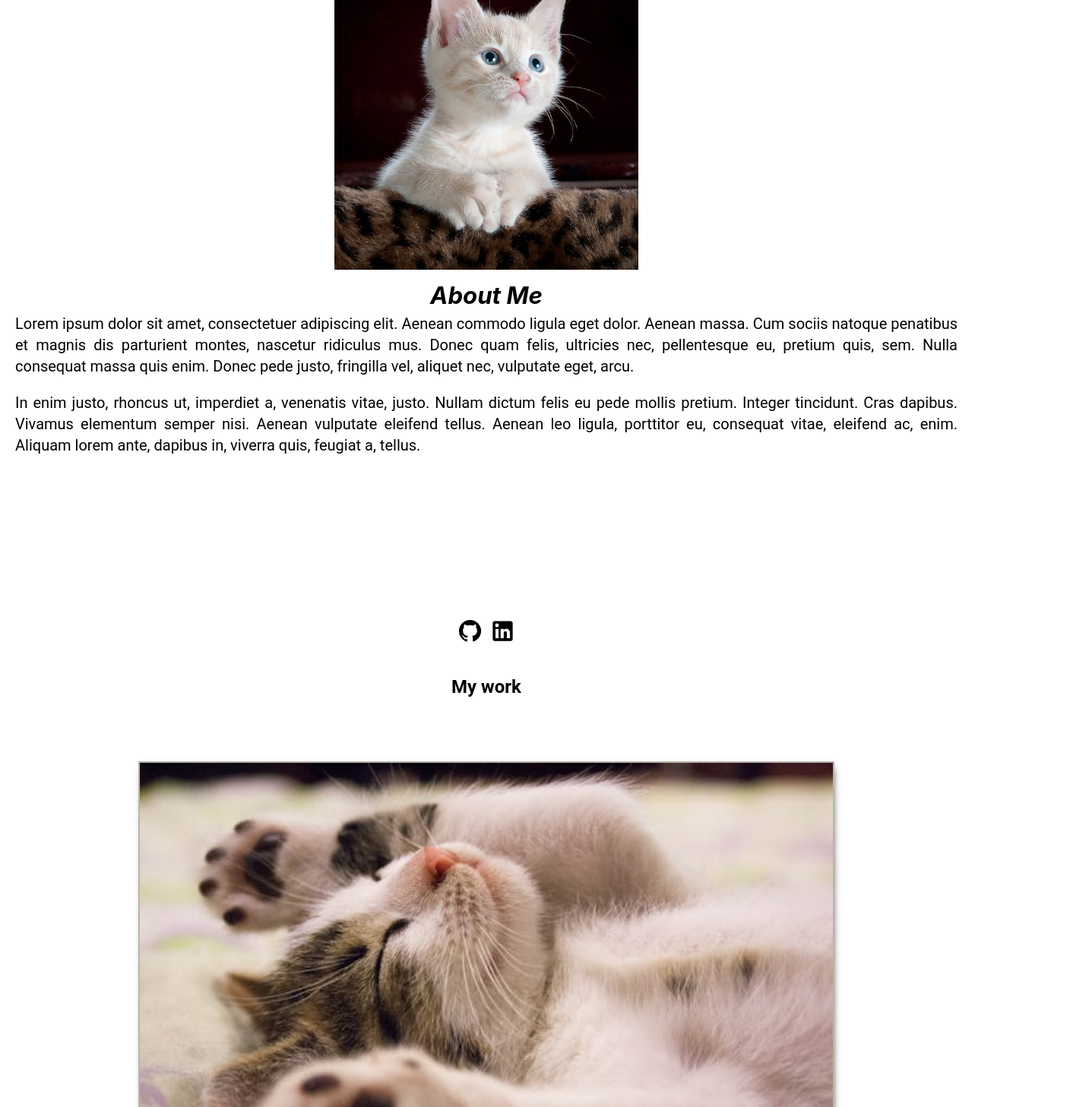
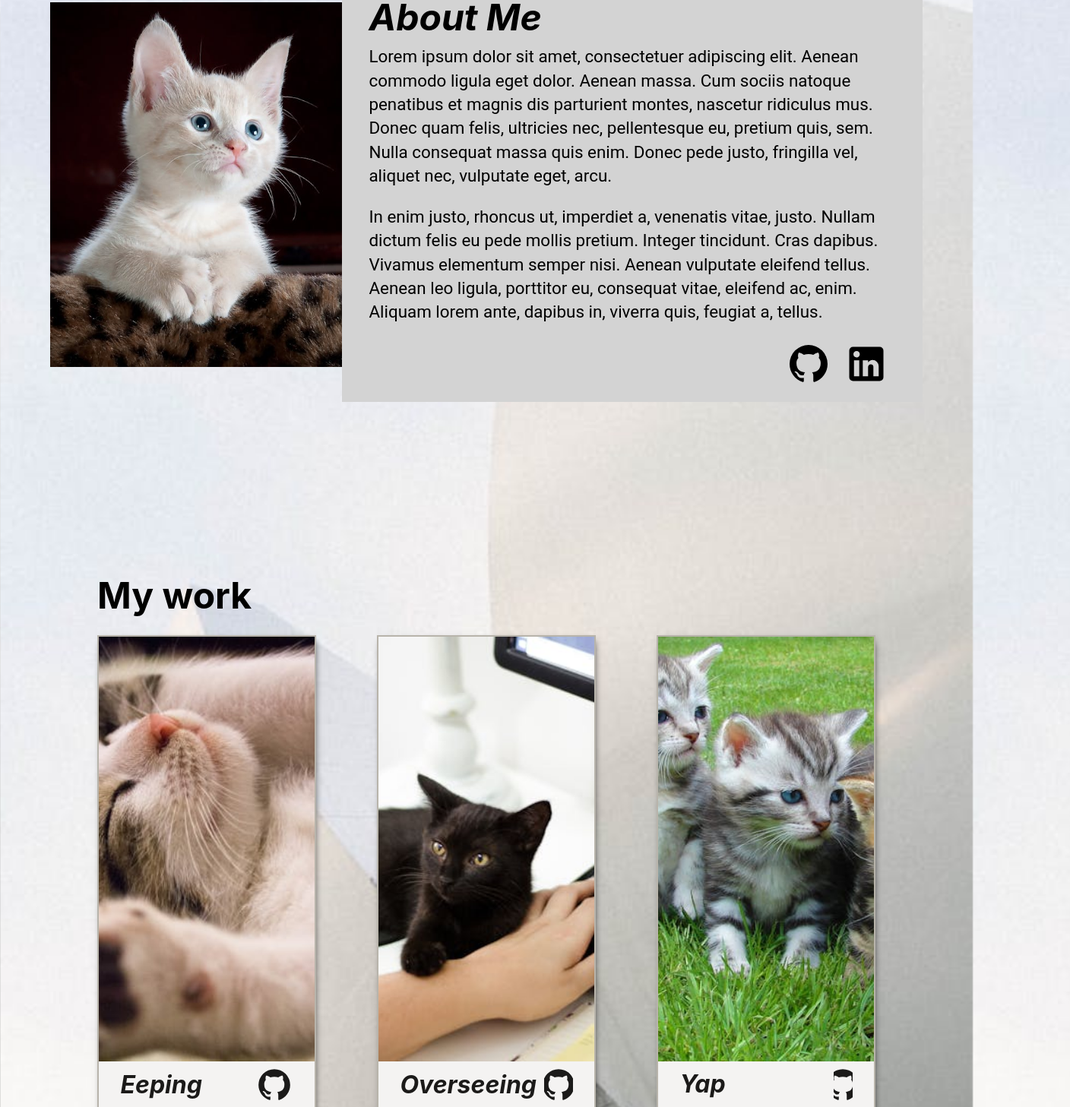
Before and after one commit to Callumacourt/homePage, a website built with webpack: page src/index.html in a window 1280 px wide. Shown: the part 103-1560 px from the top of the page at 76% size, 1408 px wide, since content can reach past the window. Built offline with nearby package versions, Linux system fonts and the light colour scheme.

Commit message:
desktop styling

```diff
--- a/src/index.html
+++ b/src/index.html
@@ -6,14 +6,12 @@
     <title>Callum's Homepage - About Me</title>
 </head>
 <body>
-<div class="fixed-background">
   <div class="content">
 <header>
+  <div class="wrapper">
     <div class="imageContainer">
         <!-- Portrait image will be appended here -->
     </div>
-</header>
-<main>
     <section class="aboutContainer">
       <div class="headerContainer">
           <h1>About Me</h1>
@@ -35,10 +33,12 @@
           </a>
       </div>
   </section>
-
+  </div>
+</header>
+<main>
     <section class="workSection">
+          <h2 class="workHeader">My work</h2>
     <div class="myWork">
-    <h2 class="workHeader">My work</h2>
 
     <!-- Project Section-->
 
@@ -124,7 +124,6 @@
   <div class="footerPortrait"></div>
 </footer>
   </div>
-</div>
 <script src="/dist/main.js"></script>
 </body>
 </html>
--- a/src/style.css
+++ b/src/style.css
@@ -1,4 +1,6 @@
-/* CSS reset */
+/* ------------------------------------
+   CSS Reset
+------------------------------------ */
 
 *,
 .iconContainer::before,
@@ -38,59 +40,88 @@ h6 {
   isolation: isolate;
 }
 
-/* end of reset */
+/* ------------------------------------
+   Variables
+------------------------------------ */
 
+:root {
+  --primary-color: #7d7f7c;
+  --secondary-color: #b8b4ab;
+  --text-color: #d4d2cf;
+  --font-main: 'Roboto', sans-serif;
+  --font-accent: 'Inter', sans-serif;
+  --fade-in-duration: 1s;
+}
 
-@import url('https://fonts.googleapis.com/css2?family=Roboto:ital,wght@0,100;0,300;0,400;0,500;0,700;0,900;1,100;1,300;1,400;1,500;1,700;1,900&display=swap');
-@import url('https://fonts.googleapis.com/css2?family=DM+Sans:ital,opsz,wght@0,9..40,100..1000;1,9..40,100..1000&family=Inter:ital,opsz,wght@0,14..32,100..900;1,14..32,100..900&family=Roboto:ital,wght@0,100;0,300;0,400;0,500;0,700;0,900;1,100;1,300;1,400;1,500;1,700;1,900&display=swap');
-
+/* ------------------------------------
+   Global Styles
+------------------------------------ */
 
 body {
+  font-family: var(--font-main);
   line-height: 1.5;
   -webkit-font-smoothing: antialiased;
   background-image: url(./assets/images/background.jpg);
   background-position: center;
   background-repeat: no-repeat;
-  background-attachment:fixed;
+  background-attachment: fixed;
+  background-size: cover;
   opacity: 0;
-  animation: fadeIn 1s ease-in forwards;
-  font-family: 'Roboto', sans-serif;
+  animation: fadeIn var(--fade-in-duration) ease-in forwards;
 }
 
-html{
+html {
   scroll-behavior: smooth;
 }
 
+/* ------------------------------------
+   Typography
+------------------------------------ */
+
+h1,
+h2,
+h3,
+h4,
+h5,
+h6 {
+  font-family: var(--font-accent);
+}
+
+.textContainer p,
+.workTxtContainer p {
+  line-height: 1.4;
+  font-size: clamp(1.2rem, 2vw, 1.25rem);
+  margin: 0 1em 1em;
+}
+
+/* ------------------------------------
+   Layout
+------------------------------------ */
+
+.wrapper {
+  overflow: hidden;
+}
+
+/* ------------------------------------
+   Header
+------------------------------------ */
+
 header {
-  display: flex;
-  justify-content: center;
-  align-items: center;
+  display: grid;
+  justify-items: center;
   padding-top: 5vh;
 }
 
-.fade-in {
-  opacity: 0;
-  animation: fadeIn 1s ease-in forwards;
+.headerContainer {
+  padding-top: 0.5em;
+  font-size: 1.3em;
+  font-family: var(--font-accent);
+  font-style: italic;
 }
 
-@keyframes fadeIn {
-  to {
-      opacity: 1;
-  }
-}
-
-
-.imageContainer {
-  width: 60%;
-  max-width: 400px;
-  overflow: hidden;
-}
-
-.imageContainer img {
-  width: 100%;
-  height: auto;
-  object-fit: cover;
-}
+/* ------------------------------------
+   About Section
+------------------------------------ */
 
 .aboutContainer {
   display: grid;
@@ -98,19 +129,30 @@ header {
   justify-items: center;
 }
 
-.headerContainer {
-  padding-top: 0.5em;
-  font-size: 1.3em;
-  font-family: 'Inter', sans-serif;
+.headerContainer h1 {
+  margin-left: 15px;
+  font-size: calc(2.6rem + 0.5vw);
   font-style: italic;
 }
 
-.textContainer p {
-  line-height: 1.4;
-  font-size: clamp(1.2rem, 2vw, 1.25rem);
-  margin: 0 1em 1em;
-  text-align: justify;
+.aboutContainer p {
+  font-size: calc(1rem + 0.5vw);
 }
+
+/* ------------------------------------
+   Image Container
+------------------------------------ */
+
+.imageContainer img {
+  padding: 10vmin;
+  width: 100%;
+  height: auto;
+  object-fit: cover;
+}
+
+/* ------------------------------------
+   Icon Container
+------------------------------------ */
 
 .iconContainer {
   width: 100%;
@@ -126,10 +168,22 @@ header {
   max-width: 35px;
 }
 
+.footerIconContainer {
+  display: flex;
+  justify-content: center;
+  gap: 5%;
+  margin-bottom: 20%;
+}
+
+/* ------------------------------------
+   Work Section
+------------------------------------ */
+
 .workSection {
   width: 100%;
   display: flex;
-  justify-content: center;
+  flex-direction: column;
+  align-items: center;
   margin-bottom: 30%;
 }
 
@@ -155,23 +209,29 @@ header {
   padding: 20px;
 }
 
+/* ------------------------------------
+   Project Section
+------------------------------------ */
+
 .project {
   display: grid;
+  height: auto;
+  min-width: 100%;
   grid-template-rows: auto 1fr;
   justify-items: center;
   padding: 2px;
-  background-color: #b8b4ab;
+  background-color: var(--secondary-color);
   box-shadow: 2px 4px 10px -5px black;
 }
 
 .project img {
-  width: 100%;
   height: auto;
   object-fit: cover;
 }
 
 .topRow {
-  display: flex;
+  display: grid;
+  grid-template-columns: auto auto;
   align-items: center;
   justify-content: space-between;
   padding-top: 6px;
@@ -183,31 +243,21 @@ header {
 .topRow h5 {
   font-size: 1.5rem;
   font-style: italic;
-  font-family: 'Inter';
+  font-family: var(--font-accent);
   margin: 0;
-  white-space: nowrap;
-  overflow: hidden;
-  text-overflow: ellipsis; /* This ensures that long titles do not overflow */
+  overflow-wrap: break-word;
 }
 
 .topRow a {
   margin-left: 10px;
-  flex-shrink: 0; /* Prevents the icon from shrinking */
+  flex-shrink: 0;
+  height: auto;
+  align-self: flex-start;
 }
 
-.projectLinkImg {
-  max-width: 30px;
-}
-
-.workTxtContainer img {
-  min-height: 20px;
-}
-
-.topRow a,
-.projectLinkImg {
-  max-width: 30px;
-  grid-column-start: 4;
-}
+/* ------------------------------------
+   Call to Action
+------------------------------------ */
 
 .callToAction {
   display: grid;
@@ -217,20 +267,21 @@ header {
   text-align: center;
 }
 
+/* ------------------------------------
+   Footer
+------------------------------------ */
+
 .footerContainer {
-  background-color: #7d7f7c;
-    font-size: clamp(1.2rem, 2vw, 2rem); /* Minimum size 1rem, maximum size 2rem, scaling based on viewport width */
-
-
+  background-color: var(--primary-color);
+  color: var(--text-color);
+  font-size: clamp(1.2rem, 2vw, 2rem);
+  display: grid;
   gap: 30px;
-  color: #d4d2cf;
-  display: grid;
   padding: 7%;
-  word-wrap: break-word; /* Ensures long words break onto the next line */
-  word-break: break-word; /* Handles long strings without spaces */
-  overflow-wrap: break-word; /* Additional support for text wrapping */
+  word-wrap: break-word;
+  word-break: break-word;
+  overflow-wrap: break-word;
 }
-
 
 .footerContainer h2 {
   font-size: 3rem;
@@ -240,20 +291,22 @@ header {
   font-size: 1.6rem;
 }
 
-.footerIconContainer{
-display: flex;
-justify-content: center;
-gap: 5%;
-margin-bottom: 20%;
+/* ------------------------------------
+   Animations
+------------------------------------ */
+
+@keyframes fadeIn {
+  to {
+    opacity: 1;
+  }
 }
 
-.footerIcn, .footerIcn img{
-min-width: 20%;
-height: auto;
-}
+/* ------------------------------------
+   Scrollbar Styling
+------------------------------------ */
 
 ::-webkit-scrollbar {
-  width: 12px; /* Width of the scrollbar */
+  width: 12px;
 }
 
 ::-webkit-scrollbar-thumb {
@@ -261,3 +314,103 @@ height: auto;
   border-radius: 10px;
   border: 3px solid transparent;
 }
+
+/* ------------------------------------
+   Media Queries
+------------------------------------ */
+
+/* Desktop and Laptop Screens */
+@media (min-width: 1024px) {
+  .wrapper {
+    display: flex;
+    justify-content: center;
+    align-items: center;
+    padding: 20px;
+  }
+
+  .imageContainer {
+    height: 60vh;
+    max-width: 30vw;
+  }
+
+  .imageContainer img {
+    width: 100%;
+    height: 100%;
+    min-height: 100%;
+    padding: 0;
+  }
+
+  .aboutContainer {
+    background-color: lightgray;
+    flex-basis: 60%;
+    padding: 20px;
+    grid-template-rows: repeat(3, auto);
+    align-items: center;
+    width: min(100vw - 0.5rem);
+    justify-items: start;
+  }
+
+  .textContainer p {
+    margin-left: 15px;
+  }
+
+  .iconContainer {
+    justify-content: flex-end;
+    padding-right: 3vmin;
+    gap: 2vmin;
+  }
+
+  .iconContainer img {
+    max-width: 60px;
+  }
+
+  .workHeader {
+    justify-self: start;
+    font-size: calc(2.6rem + 0.5vw);
+  }
+
+  .workSection {
+    display: grid;
+    grid-template-rows: auto auto;
+    margin-left: 10%;
+    margin-top: 15.5%;
+    margin-bottom: 10%;
+    height: auto;
+  }
+
+  .myWork {
+    display: grid;
+    grid-template-columns: repeat(3, 1fr);
+    grid-template-rows: auto auto;
+  }
+
+  .project {
+    grid-template-rows: 1fr 1fr;
+  }
+
+  .project h5 {
+    font-size: calc(1.6rem + 0.5vw);
+  }
+
+  .project p {
+    font-size: calc(1.5rem + 0.5vw);
+  }
+
+  .project img {
+    height: 100%;
+    width: auto;
+  }
+
+  .workTxtContainer img {
+    min-height: 50px;
+  }
+
+  .footerContainer{
+    height: auto;
+  }
+}
+
+/* Tablet Screens */
+@media (min-width: 768px) and (max-width: 1023px) {
+  /* Add specific styles for tablet screens here */
+}
```
Lines whose indentation alone changed are shown as unchanged.
